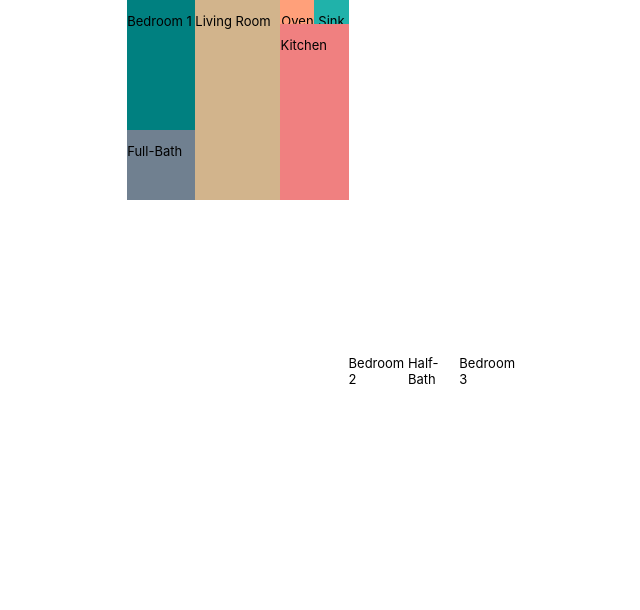
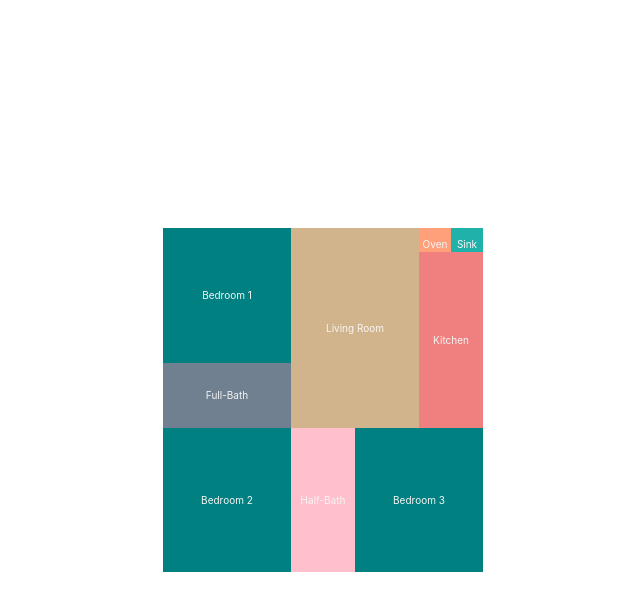
Before and after one commit to shakestuffup73/floorplan-lab, a React (Create React App) app: page / in a window 1280 px wide. Shown: the top 610 px of the page, without its empty margins (317-957 px from the left). Built offline with nearby package versions, Linux system fonts and the light colour scheme.

Commit message:
complete floorplan levelup

```diff
--- a/src/App.css
+++ b/src/App.css
@@ -1,28 +1,38 @@
 body {
   display: flex;
+  flex-direction: column;
+  justify-content: center;
+  text-align: center;
+  min-height: 100vh;
+  width: 50%;
+  font-size: x-small;
+  color: whitesmoke;
+  margin-left: 25%;
+}
+
+#top {
+  display: flex;
   flex-direction: row;
-  justify-content: center;
-  min-height: 50vh;
-  font-size: small;
-  margin: 0;
+  height: 60%;
+  width: 100%;
 }
 
 #bottom {
-  width: 100%;
   display: flex;
   flex-direction: row;
+  width: 100%;
+  height: 40%;
   align-self: flex-end;
-}
-
-#livroom {
-  height: 25vh;
-  align-self: flex-start;
-  width: 50%;
-  background-color: tan;
 }
 
 #living {
   height: 25vh;
+  align-self: flex-start;
+  display: flex;
+  flex-direction: column;
+  justify-content: center;
+  width: 60%;
+  background-color: tan;
 }
 
 #left {
@@ -31,32 +41,64 @@ body {
   align-self: flex-start;
   align-items: flex-start;
   height: 25vh;
-  width: 40%;
+  width: 60%;
 }
 
 #right {
   display: flex;
   flex-direction: column;
-  width: 40%;
+  width: 30%;
 }
 
 #bed-1 {
-  height: 65%;
+  display: flex;
+  flex-direction: column;
+  justify-content: center;
+  height: 18vh;
   width: 100%;
   align-self: flex-start;
   background-color: teal;
 }
 
+#bed-2 {
+  display: flex;
+  flex-direction: column;
+  justify-content: center;
+  width: 40%;
+  background-color: teal;
+}
+
+#bed-3 {
+  display: flex;
+  flex-direction: column;
+  justify-content: center;
+  background-color: teal;
+  width: 40%;
+}
+
 #Full-Bath {
+  display: flex;
+  flex-direction: column;
+  justify-content: center;
   height: 35%;
   background-color: slategray;
   width: 100%;
+}
+
+#Half-Bath {
+  display: flex;
+  flex-direction: column;
+  justify-content: center;
+  width: 20%;
+  background-color: pink;
+  height: 18vh;
 }
 
 #kitchen {
   display: flex;
   flex-direction: column;
   align-self: flex-start;
+  justify-content: center;
   height: 22vh;
   width: 100%;
   background-color: lightcoral;
@@ -67,15 +109,17 @@ body {
   flex-direction: row;
   width: 100%;
   height: 3vh;
-  text-align: center;
 }
 
 #oven {
+  display: flex;
+  flex-direction: column;
+  align-items: center;
+  justify-content: center;
   background-color: lightsalmon;
   width: 50%;
   align-self: flex-start;
 }
-
 
 #sink {
   background-color: lightseagreen;
--- a/src/Floorplan.jsx
+++ b/src/Floorplan.jsx
@@ -6,14 +6,14 @@ import LivingRoom from './LivingRoom';
 const Floorplan = () => {
   return (
     <>
-      <div id="left">
-        <Bedroom bedNum={1} />
-        <Bath bathSize={'Full-Bath'} bath={'Bath 1'} />
+      <div id="top">
+        <div id="left">
+          <Bedroom bedNum={1} />
+          <Bath bathSize={'Full-Bath'} bath={'Bath 1'} />
+        </div>
+          <LivingRoom />
+          <Kitchen />
       </div>
-      <div id="livroom">
-        <LivingRoom />
-      </div>
-        <Kitchen />
       <div id="bottom">
         <Bedroom bedNum={2} />
         <Bath bathSize={'Half-Bath'} bath={'Bath 2'} />
```
